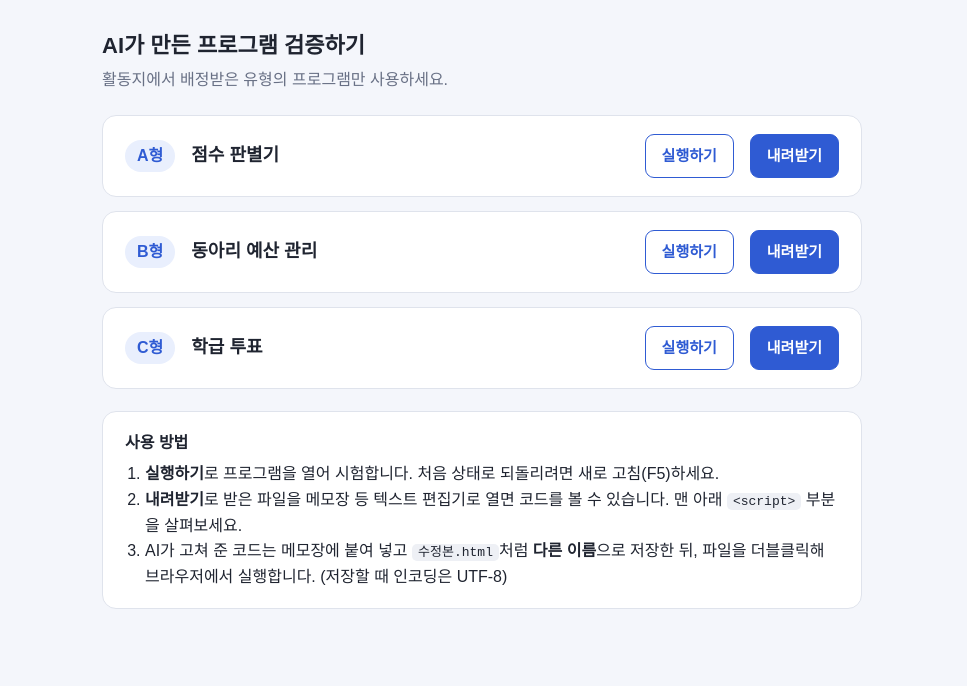
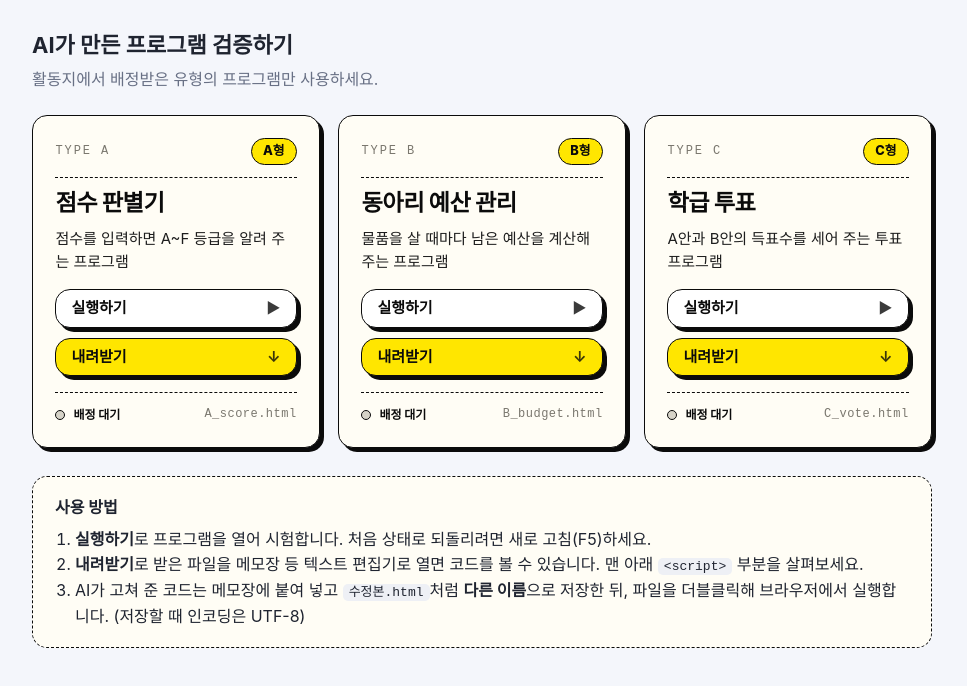
Before and after one commit to jungbucks/openclass, a plain HTML site: page index.html in a window 1280 px wide. Shown: the whole page, without its empty margins (158-1125 px from the left). Drawn offline with Linux system fonts and the light colour scheme; a web font is replaced by a local one.

Commit message:
Add files via upload

```diff
--- a/index.html
+++ b/index.html
@@ -4,19 +4,64 @@
 <meta charset="UTF-8">
 <meta name="viewport" content="width=device-width, initial-scale=1.0">
 <title>프로그램 내려받기</title>
+<link rel="stylesheet" href="https://cdn.jsdelivr.net/gh/orioncactus/pretendard@v1.3.9/dist/web/variable/pretendardvariable-dynamic-subset.min.css">
 <style>
-  body { margin: 0; background: #f4f6fb; color: #1f2430; font-family: "Malgun Gothic", "Apple SD Gothic Neo", sans-serif; line-height: 1.6; }
-  .wrap { max-width: 760px; margin: 0 auto; padding: 28px 16px 60px; }
+  body { margin: 0; background: #f4f6fb; color: #1f2430; font-family: "Pretendard Variable", Pretendard, "Wanted Sans", -apple-system, "Malgun Gothic", sans-serif; line-height: 1.6; }
+  .wrap { max-width: 900px; margin: 0 auto; padding: 28px 16px 60px; }
   h1 { font-size: 22px; margin: 0 0 4px; }
   .sub { color: #687085; margin: 0 0 22px; }
-  .card { background: #fff; border: 1.5px solid #dfe3ec; border-radius: 14px; padding: 18px 22px; margin-bottom: 14px; display: flex; align-items: center; gap: 16px; flex-wrap: wrap; }
-  .card.on { border-color: #2f5bd3; box-shadow: 0 0 0 3px #e9effd; }
-  .badge { font-weight: 700; color: #2f5bd3; background: #e9effd; border-radius: 99px; padding: 3px 12px; }
-  .name { flex: 1; font-size: 18px; font-weight: 700; min-width: 140px; }
-  a.btn { text-decoration: none; padding: 9px 16px; border-radius: 9px; font-weight: 600; font-size: 15px; }
-  a.run { background: #fff; color: #2f5bd3; border: 1.5px solid #2f5bd3; }
-  a.dl { background: #2f5bd3; color: #fff; border: 1.5px solid #2f5bd3; }
-  .how { background: #fff; border: 1px solid #dfe3ec; border-radius: 14px; padding: 18px 22px; margin-top: 22px; }
+  :root { --gt-ink: #0b0b0b; --gt-voltage: #ffe600; --gt-red: #ff3344; --gt-green: #10b25a; --gt-blue: #2a5bff; }
+  :root { --gt-ink-soft: #1d1d1d; --gt-surface: #fffdf5; --gt-mute: #7a776e; }
+  /* ===== 유형 카드 ===== */
+  .cards { display: grid; grid-template-columns: repeat(auto-fit, minmax(220px, 1fr)); gap: 18px; }
+  .gt-card {
+    position: relative; display: flex; flex-direction: column; gap: 0.75rem;
+    padding: 1.4rem; background: var(--gt-surface); color: var(--gt-ink);
+    border: 1.5px solid var(--gt-ink); border-radius: 15px; box-shadow: 4px 4px 0 0 var(--gt-ink);
+    transition: transform 120ms cubic-bezier(0.2, 0, 0, 1), box-shadow 120ms cubic-bezier(0.2, 0, 0, 1), opacity 120ms;
+  }
+  .gt-card:hover, .gt-card:focus-within { transform: translate(-2px, -2px); box-shadow: 6px 6px 0 0 var(--gt-ink); }
+  .gt-card__head { display: flex; align-items: center; justify-content: space-between; padding-bottom: 0.75rem; border-bottom: 1.5px dashed var(--gt-ink); }
+  .gt-card__eyebrow { font-family: ui-monospace, "Courier New", monospace; font-size: 0.75rem; letter-spacing: 0.16em; text-transform: uppercase; color: var(--gt-mute); }
+  .gt-card__chip { display: inline-flex; align-items: center; padding: 2px 11px; font-size: 0.8rem; font-weight: 800; background: var(--gt-voltage); border: 1.5px solid var(--gt-ink); border-radius: 999px; }
+  .gt-card__title { margin: 0; font-size: 1.45rem; font-weight: 800; line-height: 1.15; letter-spacing: -0.02em; }
+  .gt-card__body { margin: 0; font-size: 0.94rem; line-height: 1.5; color: var(--gt-ink-soft); flex: 1; }
+  .gt-card__actions { display: flex; flex-direction: column; gap: 10px; margin-top: 0.25rem; }
+  .gt-card__actions a.btn { min-width: 0; white-space: nowrap; }
+  .gt-card__foot { display: flex; align-items: center; justify-content: space-between; gap: 8px; padding-top: 0.75rem; margin-top: 0.25rem; border-top: 1.5px dashed var(--gt-ink); font-size: 0.75rem; }
+  .gt-card__status { display: inline-flex; align-items: center; gap: 0.5rem; font-weight: 700; color: var(--gt-ink); }
+  .gt-card__dot { display: inline-block; width: 8px; height: 8px; background: #d6d3c8; border: 1px solid var(--gt-ink); border-radius: 999px; }
+  .gt-card__meta { font-family: ui-monospace, "Courier New", monospace; color: var(--gt-mute); letter-spacing: 0.04em; }
+  /* 내 유형으로 들어왔을 때 */
+  .gt-card.on { background: #fffbe0; box-shadow: 6px 6px 0 0 var(--gt-ink); }
+  .gt-card.on .gt-card__dot { background: var(--gt-green); box-shadow: 0 0 0 3px rgba(16, 178, 90, 0.18); animation: gt-card-pulse 1.6s ease-in-out infinite; }
+  .cards.picked .gt-card:not(.on) { opacity: 0.55; }
+  .cards.picked .gt-card:not(.on):hover { opacity: 1; }
+  @keyframes gt-card-pulse { 0%, 100% { box-shadow: 0 0 0 0 rgba(16, 178, 90, 0.35); } 50% { box-shadow: 0 0 0 5px rgba(16, 178, 90, 0); } }
+  a.btn {
+    --b-bg: var(--gt-voltage); --b-fg: var(--gt-ink); --b-hover-fg: var(--gt-voltage); --caret: "↓";
+    display: inline-flex; align-items: center; justify-content: space-between; gap: 0.8rem; min-width: 128px;
+    text-decoration: none; padding: 10px 15px; border-radius: 15px; font-weight: 700; font-size: 15px; line-height: 1.1;
+    background: var(--b-bg); color: var(--b-fg); border: 1.5px solid var(--gt-ink);
+    box-shadow: 4px 4px 0 0 var(--gt-ink); user-select: none;
+    transition: transform 120ms cubic-bezier(0.2, 0, 0, 1), box-shadow 120ms cubic-bezier(0.2, 0, 0, 1), background-color 120ms, color 120ms;
+  }
+  a.btn::after { content: var(--caret); opacity: 0.8; }
+  a.btn:hover { background: var(--gt-ink); color: var(--b-hover-fg); transform: translate(-2px, -2px); box-shadow: 6px 6px 0 0 var(--gt-ink); animation: gt-btn-glitch 320ms steps(2) 1; }
+  a.btn:hover::after { animation: gt-btn-blink 0.18s steps(1) infinite; opacity: 1; }
+  a.btn:focus-visible { outline: none; box-shadow: 6px 6px 0 0 var(--gt-ink), 0 0 0 3px var(--gt-voltage); }
+  a.btn:active { transform: translate(4px, 4px); background: var(--gt-ink); color: var(--b-hover-fg); box-shadow: 0 0 0 0 var(--gt-ink); animation: none; }
+  a.run { --b-bg: #fff; --b-hover-fg: #fff; --caret: "▶"; }
+  @keyframes gt-btn-blink { 50% { opacity: 0; } }
+  @keyframes gt-btn-glitch {
+    0%   { text-shadow: none; letter-spacing: 0; }
+    25%  { text-shadow: -2px 0 var(--gt-red), 2px 0 var(--gt-blue); letter-spacing: 0.04em; }
+    50%  { text-shadow: 2px 0 var(--gt-blue), -1px 0 var(--gt-green); }
+    75%  { text-shadow: -1px 0 var(--gt-green), 1px 0 var(--gt-red); }
+    100% { text-shadow: none; letter-spacing: 0; }
+  }
+  @media (prefers-reduced-motion: reduce) { .gt-card, .gt-card__dot { transition: none; animation: none !important; } .gt-card:hover { transform: none; } a.btn, a.btn::after { transition: none; animation: none !important; } a.btn:hover { transform: none; } }
+  .how { background: var(--gt-surface); border: 1.5px dashed var(--gt-ink); border-radius: 15px; padding: 18px 22px; margin-top: 28px; }
   .how h2 { font-size: 16px; margin: 0 0 6px; }
   .how ol { margin: 0; padding-left: 20px; }
   code { background: #eef0f5; padding: 1px 6px; border-radius: 5px; }
@@ -27,20 +72,37 @@
   <h1>AI가 만든 프로그램 검증하기</h1>
   <p class="sub">활동지에서 배정받은 유형의 프로그램만 사용하세요.</p>
 
-  <div class="card" id="A">
-    <span class="badge">A형</span><span class="name">점수 판별기</span>
+  <div class="cards" id="cards">
+    <article class="gt-card" id="A">
+      <div class="gt-card__head"><span class="gt-card__eyebrow">Type A</span><span class="gt-card__chip">A형</span></div>
+      <h2 class="gt-card__title">점수 판별기</h2>
+      <p class="gt-card__body">점수를 입력하면 A~F 등급을 알려 주는 프로그램</p>
+      <div class="gt-card__actions">
         <a class="btn run" href="A_score.html" target="_blank">실행하기</a>
         <a class="btn dl" href="A_score.html" download="A_점수판별기.html">내려받기</a>
       </div>
-  <div class="card" id="B">
-    <span class="badge">B형</span><span class="name">동아리 예산 관리</span>
+      <div class="gt-card__foot"><span class="gt-card__status"><span class="gt-card__dot"></span><span class="st">배정 대기</span></span><span class="gt-card__meta">A_score.html</span></div>
+    </article>
+    <article class="gt-card" id="B">
+      <div class="gt-card__head"><span class="gt-card__eyebrow">Type B</span><span class="gt-card__chip">B형</span></div>
+      <h2 class="gt-card__title">동아리 예산 관리</h2>
+      <p class="gt-card__body">물품을 살 때마다 남은 예산을 계산해 주는 프로그램</p>
+      <div class="gt-card__actions">
         <a class="btn run" href="B_budget.html" target="_blank">실행하기</a>
         <a class="btn dl" href="B_budget.html" download="B_예산관리.html">내려받기</a>
       </div>
-  <div class="card" id="C">
-    <span class="badge">C형</span><span class="name">학급 투표</span>
+      <div class="gt-card__foot"><span class="gt-card__status"><span class="gt-card__dot"></span><span class="st">배정 대기</span></span><span class="gt-card__meta">B_budget.html</span></div>
+    </article>
+    <article class="gt-card" id="C">
+      <div class="gt-card__head"><span class="gt-card__eyebrow">Type C</span><span class="gt-card__chip">C형</span></div>
+      <h2 class="gt-card__title">학급 투표</h2>
+      <p class="gt-card__body">A안과 B안의 득표수를 세어 주는 투표 프로그램</p>
+      <div class="gt-card__actions">
         <a class="btn run" href="C_vote.html" target="_blank">실행하기</a>
         <a class="btn dl" href="C_vote.html" download="C_학급투표.html">내려받기</a>
+      </div>
+      <div class="gt-card__foot"><span class="gt-card__status"><span class="gt-card__dot"></span><span class="st">배정 대기</span></span><span class="gt-card__meta">C_vote.html</span></div>
+    </article>
   </div>
 
   <div class="how">
@@ -56,7 +118,12 @@
   // 활동지에서 ?type=A 처럼 들어오면 해당 유형을 강조
   const t = new URLSearchParams(location.search).get('type');
   const el = t && document.getElementById(t.toUpperCase());
-  if (el) { el.classList.add('on'); el.scrollIntoView({ block: 'center' }); }
+  if (el) {
+    el.classList.add('on');
+    el.querySelector('.st').textContent = '내 유형';
+    document.getElementById('cards').classList.add('picked');
+    el.scrollIntoView({ block: 'center' });
+  }
 </script>
 </body>
 </html>
```
Lines whose indentation alone changed are shown as unchanged.
